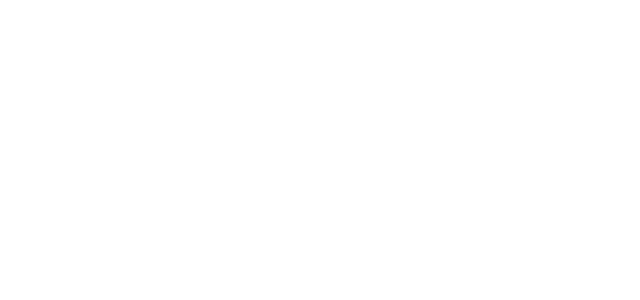
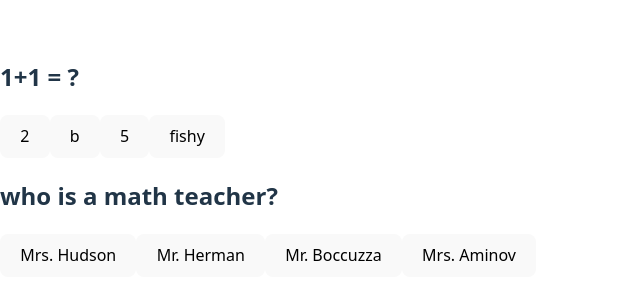
Before and after one commit to wanshm/Get-to-know-bayside-website-project, a React (Vite) app in the folder wpc_website project/: page / in a window 1280 px wide. Shown: the part 242-542 px from the top of the page, without its empty margins (0-640 px from the left). Built offline with nearby package versions, Linux system fonts and the light colour scheme.

Commit message:
Laid Groundwork for the MCQ quiz type

```diff
--- a/wpc_website project/src/App.css
+++ b/wpc_website project/src/App.css
@@ -40,3 +40,15 @@
 .read-the-docs {
   color: #888;
 } */
+
+/*
+right and wrong states for the multiple choice buttons
+*/
+
+.right {
+  background-color: lightgreen;
+}
+
+.wrong {
+  background-color: orangered;
+}
--- a/wpc_website project/src/App.tsx
+++ b/wpc_website project/src/App.tsx
@@ -1,22 +1,17 @@
-
-import './App.css'
-
-interface McqDataProps {
-  question : string;
-  answer : number;
-  choices : string[];
-  imgsrc ? : string;
-}
+import './App.css';
+import mcqData from './assets/mcqData.json';
+import Mcq from './components/Mcq';
+import { McqDataProps } from './components/Mcq';
 
 function App() {
-
-  const mcqData:McqDataProps[] = [{question: "1+1 = ", answer : 0, choices : ["2", "b", "5", "fishy"]}]
+  //sample data for testing features...
+  const d: McqDataProps = mcqData;
 
   return (
     <>
-
+      <Mcq data={d.data} />
     </>
-  )
+  );
 }
 
-export default App
+export default App;
--- /dev/null
+++ b/wpc_website project/src/assets/mcqData.json
@@ -0,0 +1,10 @@
+{
+  "data": [
+    { "question": "1+1 = ?", "answer": 0, "choices": ["2", "b", "5", "fishy"] },
+    {
+      "question": "who is a math teacher?",
+      "answer": 3,
+      "choices": ["Mrs. Hudson", "Mr. Herman", "Mr. Boccuzza", "Mrs. Aminov"]
+    }
+  ]
+}
--- /dev/null
+++ b/wpc_website project/src/components/AnswerChoices.tsx
@@ -0,0 +1,33 @@
+import { useState } from 'react';
+
+interface AnswerChoiceProps {
+  choices: string[];
+  answer: number;
+}
+
+export default function AnswerChoices(props: AnswerChoiceProps) {
+  const [off, setOff] = useState(false);
+
+  const handleOnClick = () => {
+    setOff(true);
+  };
+
+  return (
+    <div>
+      {props.choices.map((choice, i) => {
+        return (
+          <button
+            key={i}
+            onClick={() => {
+              handleOnClick();
+            }}
+            className={off ? (i == props.answer ? 'right' : 'wrong') : ''}
+            disabled={off}
+          >
+            {choice}
+          </button>
+        );
+      })}
+    </div>
+  );
+}
--- /dev/null
+++ b/wpc_website project/src/components/Mcq.tsx
@@ -0,0 +1,25 @@
+import AnswerChoices from './AnswerChoices';
+
+export interface McqDataProps {
+  data: {
+    question: string;
+    answer: number;
+    choices: string[];
+    imgsrc?: string;
+  }[];
+}
+
+export default function Mcq(props: McqDataProps) {
+  return (
+    <div>
+      {props.data.map((q, i) => {
+        return (
+          <div key={i}>
+            <h2>{q.question}</h2>
+            <AnswerChoices choices={q.choices} answer={q.answer} />
+          </div>
+        );
+      })}
+    </div>
+  );
+}
```
